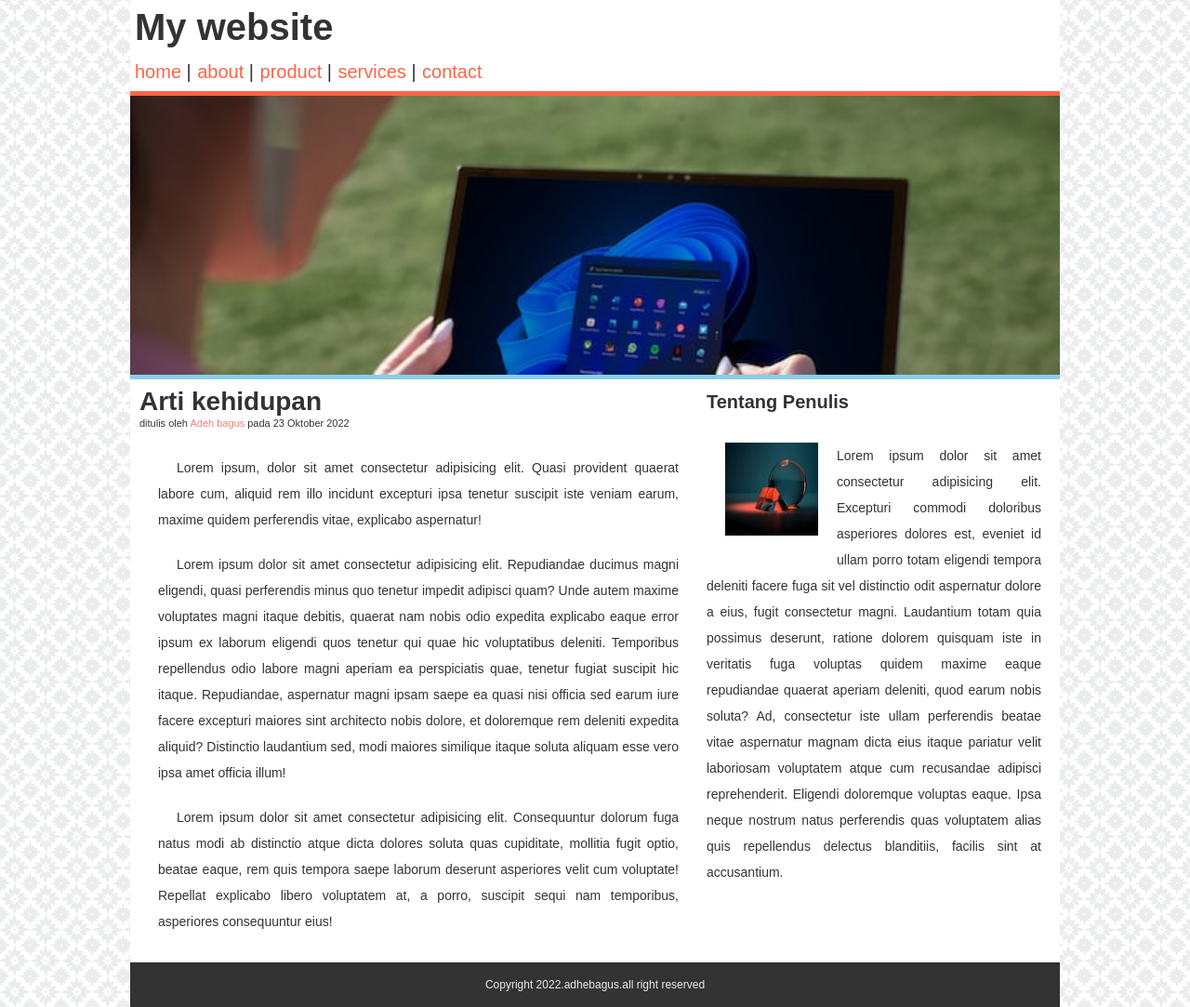
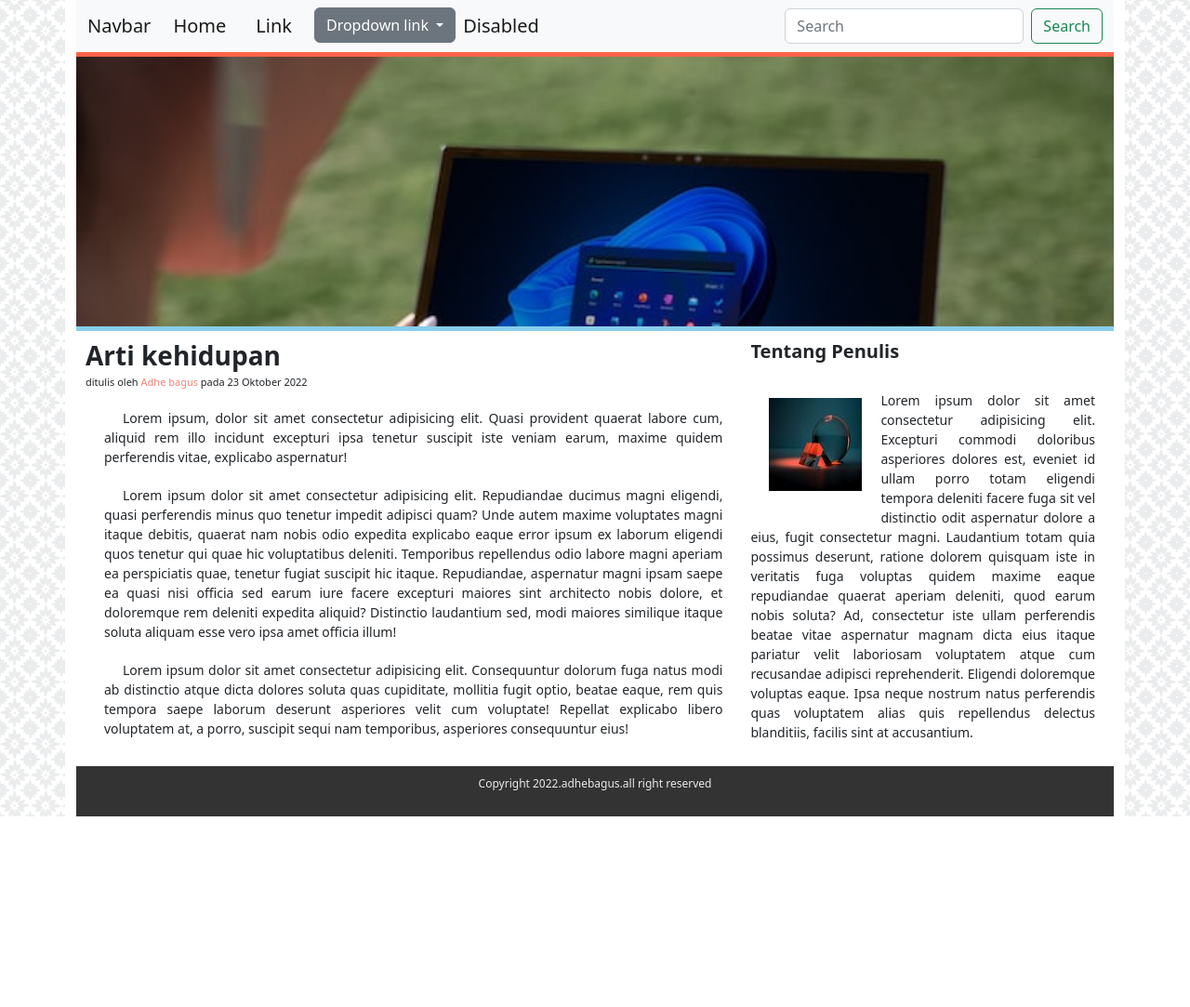
Before and after one commit to AdheBagus/adhe.github.io, a plain HTML site: page index.html in a window 1280 px wide. Shown: the whole page at 93% size. After the commit the page ends 878 px from the top, so only its background shows below. Drawn offline with nearby package versions, Linux system fonts and the light colour scheme.

Commit message:
first commit

```diff
--- a/index.html
+++ b/index.html
@@ -7,27 +7,54 @@
     <meta name="viewport" content="width=device-width, initial-scale=1.0">
     <title>Web Sederhana</title>
     <link rel="stylesheet" href="styleweb.css">
+    <link href="https://cdn.jsdelivr.net/npm/bootstrap@5.2.3/dist/css/bootstrap.min.css" rel="stylesheet" integrity="sha384-rbsA2VBKQhggwzxH7pPCaAqO46MgnOM80zW1RWuH61DGLwZJEdK2Kadq2F9CUG65" crossorigin="anonymous">
 </head>
 
 <body>
     <div class="container ">
         <!-- header and navigasi -->
-        <div class="container-header">
-            <h1>My website</h1>
-            <ul class="navigasi-container">
-                <li><a href="#">home</a> |</li>
-                <li><a href="about.html">about</a> |</li>
-                <li><a href="product.html">product</a> |</li>
-                <li> <a href="services.html">services</a> |</li>
-                <li><a href="contact.html">contact</a></li>
-            </ul>
-        </div>
+        <nav class="navbar navbar-expand-lg bg-light">
+            <div class="container-fluid">
+              <a class="navbar-brand" href="#">Navbar</a>
+              <button class="navbar-toggler" type="button" data-bs-toggle="collapse" data-bs-target="#navbarSupportedContent" aria-controls="navbarSupportedContent" aria-expanded="false" aria-label="Toggle navigation">
+                <span class="navbar-toggler-icon"></span>
+              </button>
+              <div class="collapse navbar-collapse" id="navbarSupportedContent">
+                <ul class="navbar-nav me-auto mb-2 mb-lg-0">
+                  <li class="nav-item">
+                    <a class="nav-link active navbar-brand" aria-current="page" href="#">Home</a>
+                  </li>
+                  <li class="nav-item">
+                    <a class="nav-link navbar-brand" href="#">Link</a>
+                  </li>
+                  <div class="dropdown">
+                    <a class="btn btn-secondary dropdown-toggle" href="#" role="button" data-bs-toggle="dropdown" aria-expanded="false">
+                        Dropdown link
+                      </a>
+
+                      <ul class="dropdown-menu">
+                        <li><a class="dropdown-item" href="#">Action</a></li>
+                        <li><a class="dropdown-item" href="#">Another action</a></li>
+                        <li><a class="dropdown-item" href="#">Something else here</a></li>
+                      </ul>
+                </div>
+                  <li class="nav-item">
+                    <a class="nav-link  navbar-brand" href="https://github.com">Disabled</a>
+                  </li>
+                </ul>
+                <form class="d-flex" role="search">
+                  <input class="form-control me-2" type="search" placeholder="Search" aria-label="Search">
+                  <button class="btn btn-outline-success" type="submit">Search</button>
+                </form>
+              </div>
+            </div>
+          </nav>
         <!-- image hero -->
         <div class="container-images"></div>
         <!-- content article -->
         <div class="container-article cf">
             <h2>Arti kehidupan</h2>
-            <p class="writer">ditulis oleh <a href="https://www.instagram.com/adhebagus08">Adeh bagus</a> pada 23
+            <p class="writer">ditulis oleh <a href="https://www.instagram.com/adhebagus08">Adhe bagus</a> pada 23
                 Oktober 2022</p>
 
             <p class="content"> Lorem ipsum, dolor sit amet consectetur adipisicing elit. Quasi provident quaerat labore
@@ -60,6 +87,7 @@
             <p class="copyright">Copyright 2022.adhebagus.all right reserved </p>
         </div>
     </div>
+    <script src="https://cdn.jsdelivr.net/npm/bootstrap@5.2.3/dist/js/bootstrap.bundle.min.js" integrity="sha384-kenU1KFdBIe4zVF0s0G1M5b4hcpxyD9F7jL+jjXkk+Q2h455rYXK/7HAuoJl+0I4" crossorigin="anonymous"></script>
 </body>
 
 </html>
--- a/styleweb.css
+++ b/styleweb.css
@@ -62,7 +62,7 @@ body {
     background-image: url(images/moroccan-flower.png);
 }
 .container {
-    width: 1000px;
+    width: 60%;
     margin: auto;
     background-color: #fff;
 }
@@ -76,11 +76,15 @@ body {
     padding-top: 10px;
     padding-bottom: 20px;
 }
+.navigasi-container {
+    margin-left: 650px;
+}
 .navigasi-container li {
     font-size:20px ;
     font-style: none;
     display: inline-block;
     margin-right: 2px;
+
 }
 .container-header a {
     text-decoration: none;
@@ -105,7 +109,7 @@ body {
 
 .container-article {
     padding: 10px;
-    width: 600px;
+    width: 65%;
     float: left;
 
 }
@@ -132,7 +136,7 @@ body {
 
 }
 .container.profile{
-    width: 350px;
+    width: 35%;
     float: right;
 
 }
```
